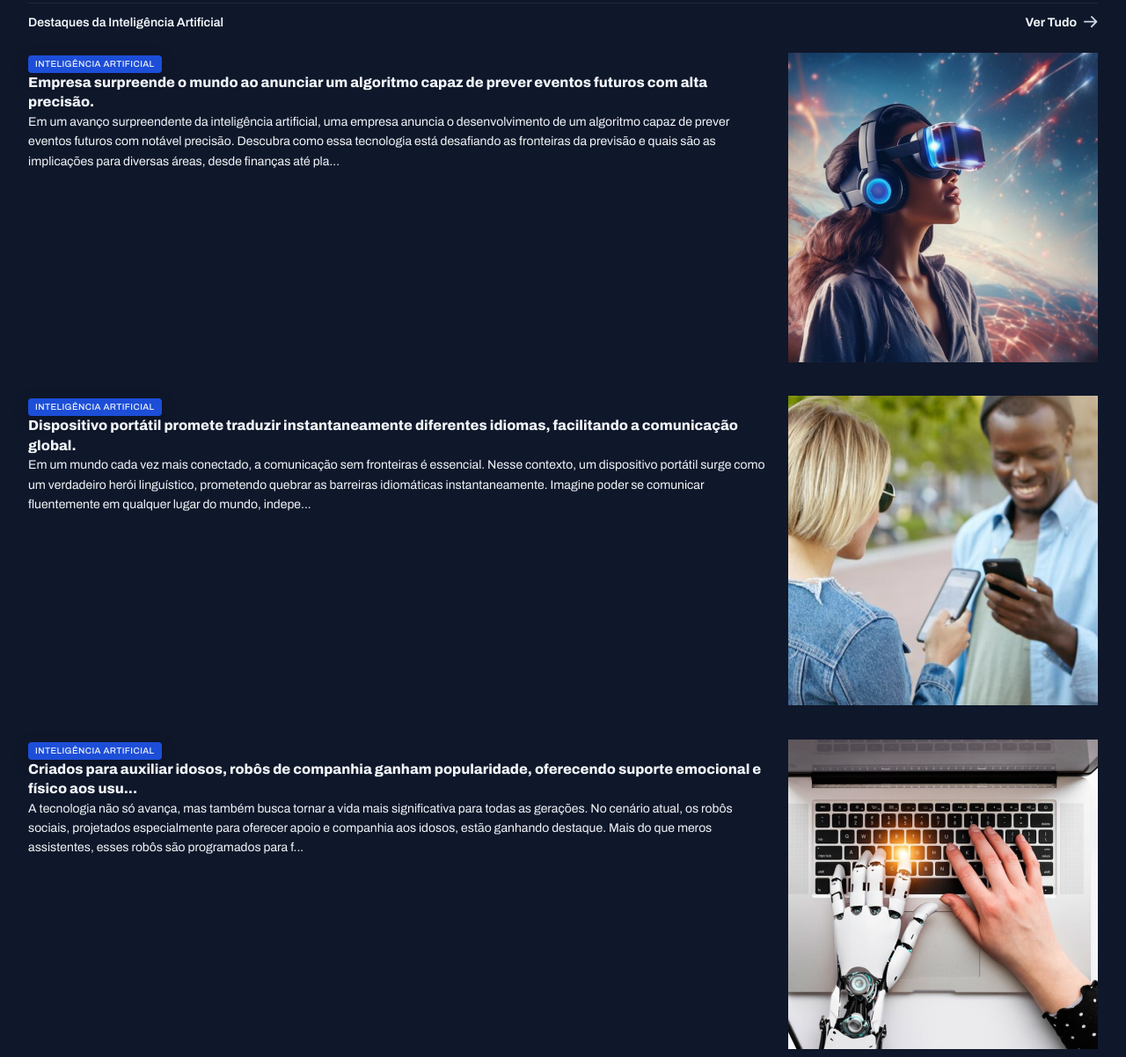
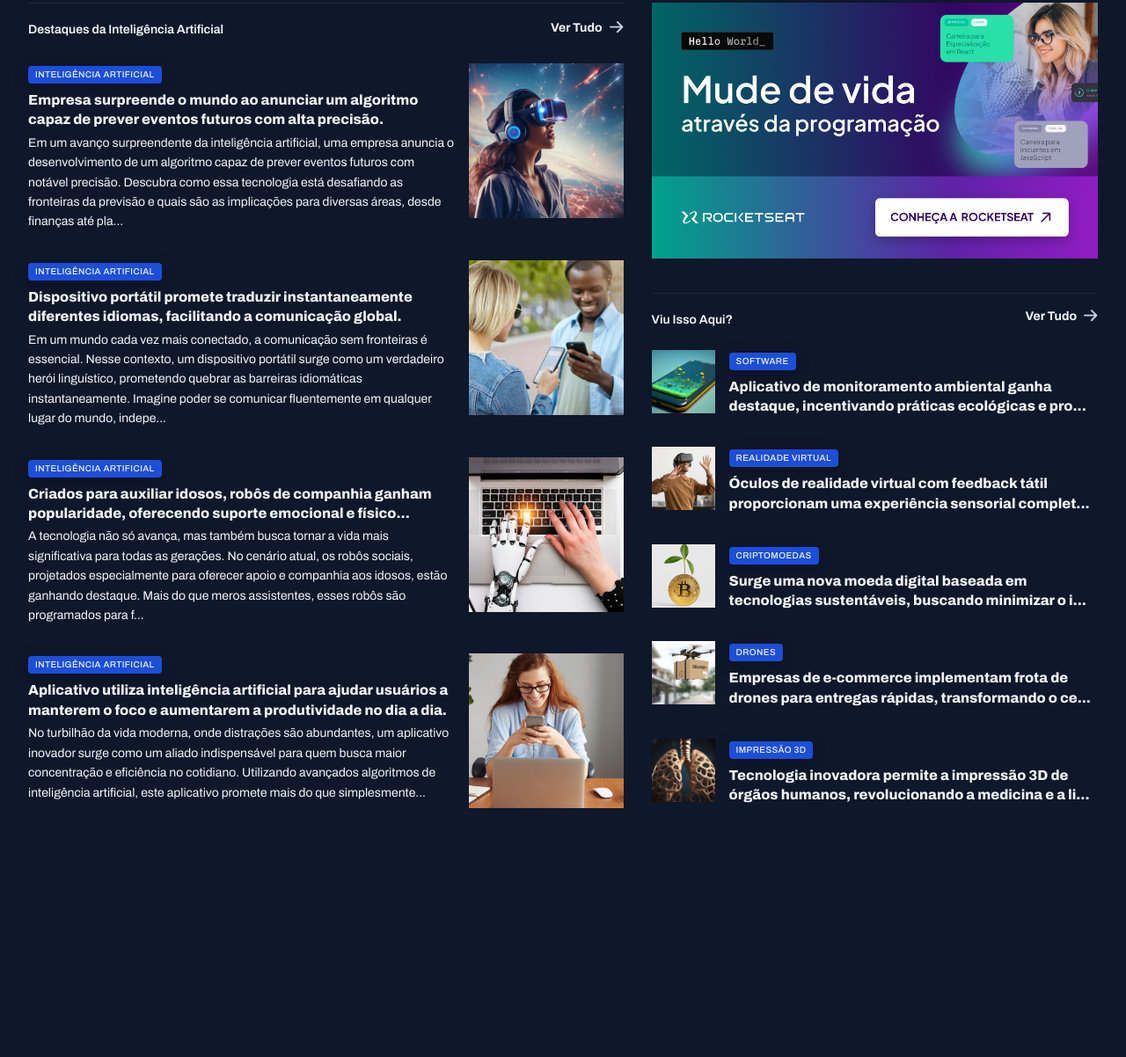
Before and after one commit to crystianzavadniak-08081996/Portal-de-Not-cias, a plain HTML site: page index.html in a window 1280 px wide. Shown: the part 1051-2253 px from the top of the page at 88% size. After the commit the page ends 2017 px from the top, so only its background shows below. Drawn offline with Linux system fonts and the light colour scheme.

Commit message:
estilizando as ultimas imagens do projeto

```diff
--- a/index.html
+++ b/index.html
@@ -172,7 +172,7 @@
         <article class="grid grid-flow-col gap-16">
           <div>
             <span class="content-tag">Inteligência Artificial</span>
-            <h3 class="text-xl">Criados para auxiliar idosos, robôs de companhia ganham popularidade, oferecendo suporte emocional e físico aos usu...
+            <h3 class="text-xl">Criados para auxiliar idosos, robôs de companhia ganham popularidade, oferecendo suporte emocional e físico...
             </h3>
             <p class="text-sm">A tecnologia não só avança, mas também busca tornar a vida mais significativa para todas as gerações. No cenário atual, os robôs sociais, projetados especialmente para oferecer apoio e companhia aos idosos, estão ganhando destaque. Mais do que meros assistentes, esses robôs são programados para f...</p>
           </div>
@@ -186,7 +186,7 @@
             <span class="content-tag">Inteligência Artificial</span>
             <h3 class="text-xl">Aplicativo utiliza inteligência artificial para ajudar usuários a manterem o foco e aumentarem a produtividade no dia a dia.
             </h3>
-            <p class="text-sm">No turbilhão da vida moderna, onde distrações são abundantes, um aplicativo inovador surge como um aliado indispensável para quem busca maior concentração e eficiência no cotidiano. Utilizando avançados algoritmos de inteligência artificial, este aplicativo promete mais do que simplesmente gerenci...</p>
+            <p class="text-sm">No turbilhão da vida moderna, onde distrações são abundantes, um aplicativo inovador surge como um aliado indispensável para quem busca maior concentração e eficiência no cotidiano. Utilizando avançados algoritmos de inteligência artificial, este aplicativo promete mais do que simplesmente...</p>
           </div>
           <div>
             <img src="assets/images/Image 13.png" alt="mulher usando  celulcar em frente ao notebook">
@@ -196,7 +196,7 @@
 
     </section>
 
-    <div>
+    <aside>
       <div id="ads">
         <img src="assets/Ads.png" alt="mude de vida através da programação">
       </div>
@@ -273,7 +273,7 @@
       </div>
 
       </section>
-    </div>
+    </aside>
   </main>
 </body>
 </html>
--- a/styles/global.css
+++ b/styles/global.css
@@ -54,8 +54,19 @@
 }
 
 main {
-  margin-top: 40px;
-  gap: 80px;
+  margin-block: 40px;
+  /* como foi colocado o grid template areas e depois configurado tudo nos sections conforme as obs abaixo, agora da para colocar o row gap de 80px por linha e o column gap de 32px por coluna */
+  row-gap: 80px;
+  column-gap: 32px;
+/*  grid template columns serve para Split the available space into proportional parts. primera coluna 2fr e segunda coluna 1.5fr.  Mas isso so arruma as colunas, ou seja, lateralmente a proporcao do espaco que ocupa (dividem) na row. Mas as colunas ainda estao desproporcionais. A coluna 1 esta mais curta que a 2 ate o momento desse coment. */
+  grid-template-columns: 2fr 1.5fr;
+
+/* utilizando o grid template areas, colocamos as colunas conforme repetimos o nome das sections. Ou seja, 2x featurd equivale a duas colunas. E ai, vamos la no utility para configurar cada um deles la em sections.css: featured, weekly, ai e aside */
+  grid-template-areas:
+  "featured featured"
+  "weekly weekly"
+  "ai aside" ;
+  /* pelo que entendi, o grid template areas e a forma que a gente enxerga a pagina. Entao na primeira fileira e so o featured nas duas colunas. O weekly segue a mesma ideia. E o AI fica na primeira coluna e o Aside fica na segunda coluna lado a lado um com o outro. Quando vamos em sections e colocamos o grid-area seguido do nome, eles se posicionam na pagina. */
 }
 /* criamos o content-tag porque o codigo precisa ser aplicado independente se e uma div ou uma span, eu quero os dois comportamentos DISPLAY INLINE BLOCK */
 .content-tag {
--- a/styles/sections.css
+++ b/styles/sections.css
@@ -10,6 +10,7 @@
 }
 
 #featured{
+  grid-area: featured;
   /* aqui, estou estilizando as imagens, colocando a altura certa pra nao ficar espaco sobrando porque tem algumas imagens que sao maiores e outras menores. Mas so colocar altura, estica a imagem, entao o object-fit: cover faz com que ela nao fique esticada e se enquadre no espaco bem certinho. e o Border Radius e pra dar aquela arredondada nas pontas.*/
   img {
     height: 100%;
@@ -59,6 +60,7 @@
 }
 
 #weekly{
+  grid-area: weekly;
 /* o header a, e porque estou arrumando o VER TUDO que e o A que esta dentro do Header. Justify-self: end joga ele pro fim da pagina no lado direito, que e o que eu quero */
 header a{
   justify-self: end;
@@ -115,6 +117,24 @@
     font-weight: 800;
   }
 }
+
+#ai {
+  grid-area: ai;
+img {
+  width: 176px;
+/* aspect-ratio: 1/1 faz a imagem ficar quadrada */
+  aspect-ratio: 1/1;
+/* object-fit: cover para a imagem cobrir todo seu espaco */
+  object-fit: cover;
+}
+
+h3{
+  /* eu poderia colocar margin-top para colocar os 8px de margem em cima e o margin bottom para 4px em baixo. Mas o margin block economiza os comandos, colocando primeiro o top e depois o bottom */
+  margin-block: 8px 4px;
+}
+
+}
+
 /* como a minha setinha para a direita nao deu certo, o chat me ajudou a fazer de outra forma diferente da do professor da rocket seat que ate que funcionou. So que agora, para configurar a ultima sessao de AI, estou tendo que configurar a seta para a direta com o hover sozinho, porque a config que eu tinha com o chat, so funcionou para o weekly. OBS: tentar deixar essa questao da seta com o hover de uma forma que eu possa puxar essa regra sempre que precisar. */
 #ai header a{
   display: grid;
@@ -155,3 +175,22 @@
 #more header a:hover span{
   background-image: url("../assets/icons/ArrowRight-hover.svg");
 }
+
+aside {
+  grid-area: aside;
+}
+
+#more {
+  margin-top: 32px;
+  h3 {
+    margin-top: 8px;
+  }
+
+  img {
+    width: 72px;
+    /* aspect ration 1/1 - deixar imagem quadrada */
+    aspect-ratio: 1/1;
+    /* object fit cover - imagem cobre todo o espaco */
+    object-fit: cover;
+  }
+}
```
